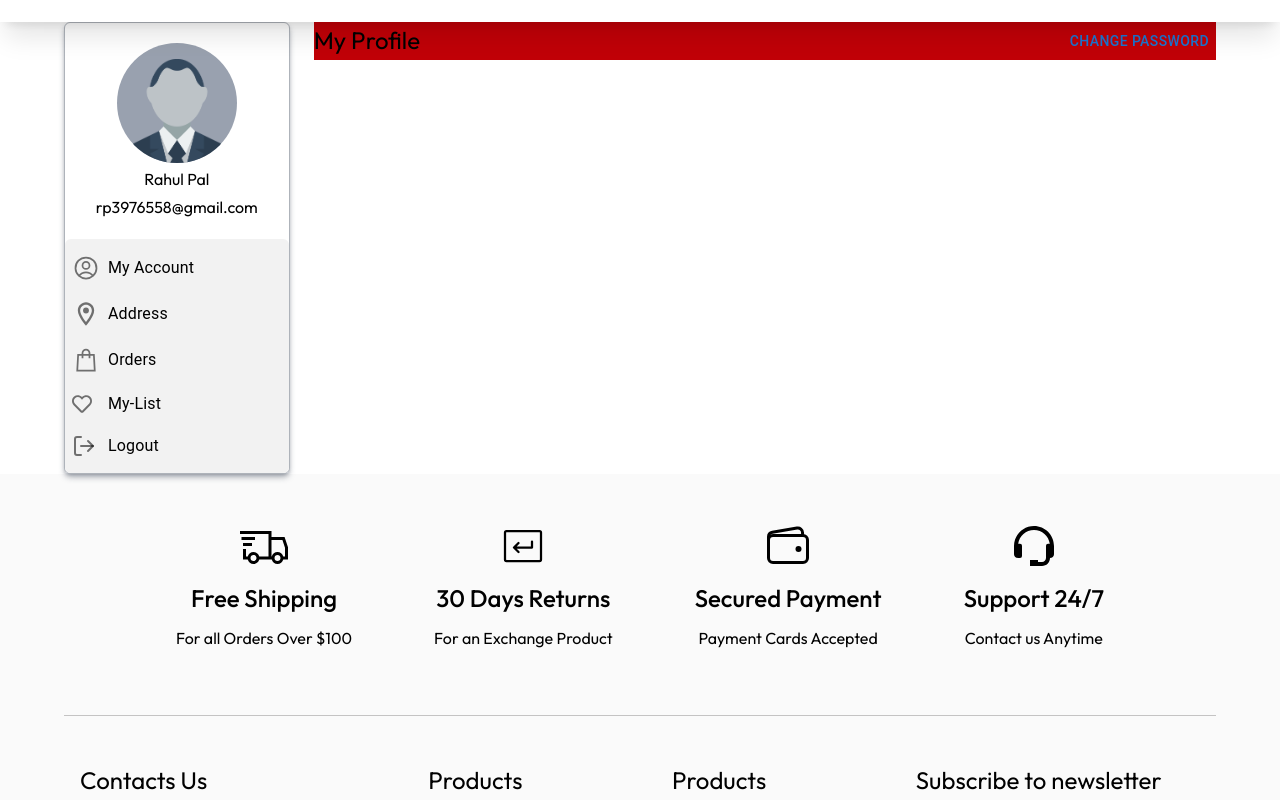
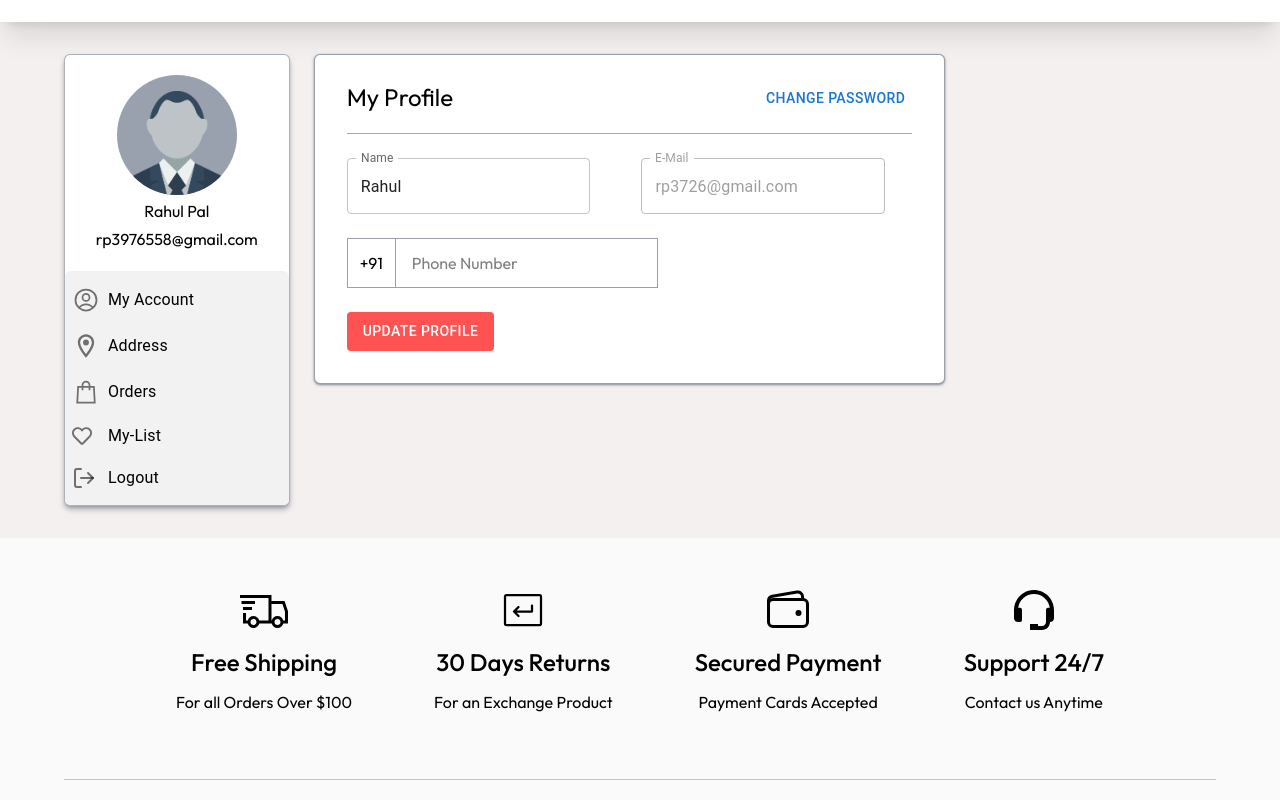
Before and after one commit to Raahul423/react-node-ecommerce, a React (Vite) app in the folder Frontend/: page /myaccount/info in a window 1280 px wide. Shown: the part 380-1180 px from the top of the page. Built offline with nearby package versions, Linux system fonts and the light colour scheme; a web font is replaced by a local one.

Commit message:
working on myaccount section adding your info or change password section

```diff
--- a/Frontend/src/Components/Header/Subheader.jsx/LoginCheck.jsx
+++ b/Frontend/src/Components/Header/Subheader.jsx/LoginCheck.jsx
@@ -66,7 +66,7 @@ const LoginCheck = () => {
                     transformOrigin={{ horizontal: 'right', vertical: 'top' }}
                     anchorOrigin={{ horizontal: 'right', vertical: 'bottom' }}
                 >
-                    <Link to={"./myaccount"}>
+                    <Link to={"./myaccount/info"}>
                         <MenuItem onClick={handleClose} >
                             <ListItemIcon>
                                 <HiOutlineUserCircle className='h-7 w-7' />
@@ -75,7 +75,7 @@ const LoginCheck = () => {
                         </MenuItem>
                     </Link>
 
-                    <Link to={"./myaccount"}>
+                    <Link to={"./myaccount/address"}>
                         <MenuItem onClick={handleClose}>
 
                             <ListItemIcon>
@@ -86,7 +86,7 @@ const LoginCheck = () => {
                         </MenuItem>
                     </Link>
 
-                    <Link to={"./myaccount"}>
+                    <Link to={"./myaccount/myorder"}>
                         <MenuItem onClick={handleClose}>
 
                             <ListItemIcon>
@@ -97,7 +97,7 @@ const LoginCheck = () => {
                         </MenuItem>
                     </Link>
 
-                    <Link to={"./myaccount"}>
+                    <Link to={"./myaccount/mylist"}>
                         <MenuItem onClick={handleClose}>
 
                             <ListItemIcon>
--- /dev/null
+++ b/Frontend/src/Components/Profile/Childrens/Changepassword.jsx
@@ -0,0 +1,38 @@
+import { Box, Button, TextField } from '@mui/material'
+
+import React from 'react'
+
+const Changepassword = () => {
+    return (
+        <section className='w-[70%] px-8 border border-gray-700/50 shadow shadow-gray-700/50 rounded-md bg-white py-2'>
+            <div className='border-b border-gray-700/45 py-4'>
+                <h1>Change Password</h1>
+            </div>
+
+            <div className='flex flex-col gap-6 py-6'>
+                <Box className='grid gap-6 grid-cols-2'>
+                    <TextField
+                        id="outlined-required"
+                        label="Old Password"
+
+                    />
+
+                    <TextField
+                        id="outlined-disabled"
+                        label="New Password"
+                    />
+
+                    <TextField
+                        id="outlined-disabled"
+                        label="Confirm Password"
+                    />
+
+                </Box>
+
+                <Button className='!bg-primary !text-white !px-4 !w-fit'>Update Password</Button>
+            </div>
+        </section>
+    )
+}
+
+export default Changepassword
--- a/Frontend/src/Components/Profile/YourInfo.jsx
+++ b/Frontend/src/Components/Profile/YourInfo.jsx
@@ -1,18 +1,64 @@
-import React from 'react'
-import {Button} from '@mui/material';
+import React, { useState } from 'react'
+import {Collapse} from 'react-collapse';
+import { Box, Button, TextField } from '@mui/material';
+import Changepassword from './Childrens/Changepassword';
 
 const YourInfo = () => {
+  const [number, setNumber] = useState("");
+  const [isOpen , setIsOpen]= useState(false)
+
+  const handlechnage = (e) => {
+    const change = e.target.value;
+    if (change.length <= 10) {
+      setNumber(change)
+    }
+  }
   return (
-      <section className='h-60vh bg-red-700'>
-      <div className='flex justify-between'>
-        <h1>My Profile</h1>
-        <Button>CHANGE PASSWORD</Button>
+    <section className='flex flex-col gap-10'>
+      <div className='w-[70%] px-8 border border-gray-700/50 shadow shadow-gray-700/50 rounded-md bg-white py-2 '>
+        <div className='flex justify-between border-b border-gray-700/45 py-4'>
+          <h1>My Profile</h1>
+          <Button onClick={()=>setIsOpen(!isOpen)}>CHANGE PASSWORD</Button>
+        </div>
+
+        <div className='flex flex-col gap-6 py-6'>
+          <Box className='grid gap-6 grid-cols-2'>
+            <TextField
+              id="outlined-required"
+              label="Name"
+              defaultValue="Rahul"
+            />
+
+            <TextField
+              disabled
+              id="outlined-disabled"
+              label="E-Mail"
+              defaultValue="rp3726@gmail.com"
+
+            />
+            <div className='flex items-center border border-gray-700/50 w-fit'>
+              <span className='p-3 border-r border-gray-700/50'>
+                +91
+              </span>
+              <input type="number"
+                className='outline-none px-4'
+                placeholder='Phone Number'
+                value={number}
+                onChange={handlechnage}
+              />
+            </div>
+          </Box>
+
+          <Button className='!bg-primary !text-white !px-4 !w-fit'>Update Profile</Button>
+        </div>
       </div>
 
-      <div>
+      <Collapse isOpened={isOpen}>
+        <Changepassword />
+      </Collapse>
 
-      </div>
     </section>
+
   )
 }
 
--- a/Frontend/src/Pages/YourAccount.jsx
+++ b/Frontend/src/Pages/YourAccount.jsx
@@ -11,12 +11,12 @@ import { user } from '../assets/Assests';
 
 const YourAccount = () => {
   return (
-    <section className=''>
+    <section className='bg-[#f5f0f0] py-8'>
       <div className='my-container flex gap-6 '>
 
-        <div className='w-[20%] border border-gray-700/40 shadow-gray-700/40 shadow-md rounded-md' >
+        <div className='w-[20%] border border-gray-700/40 shadow-gray-700/40 shadow-md rounded-md bg-white h-fit sticky top-60' >
 
-          <div className='flex flex-col justify-center items-center gap-1 py-5'>
+          <div className='flex flex-col justify-center items-center gap-1 py-5 '>
             <div className='p-4 h-30 w-30 bg-gray-400 rounded-full overflow-hidden'>
               <img className='h-27 w-27 object-cover' src={user.avatar} alt="Avatar" />
             </div>
@@ -81,7 +81,7 @@ const YourAccount = () => {
         </div>
 
         <div className='w-[80%]'>
-          <Outlet/>
+          <Outlet />
         </div>
       </div>
     </section>
--- a/Frontend/src/index.css
+++ b/Frontend/src/index.css
@@ -261,3 +261,9 @@ background-color: #ff5252;
 .css-x6cj71-MuiPaper-root-MuiPopover-paper-MuiMenu-paper{
   width: 15vw !important;
 }
+
+input[type=number]::-webkit-inner-spin-button,
+input[type=number]::-webkit-outer-spin-button {
+  -webkit-appearance: none;
+  margin: 0;
+}
```
